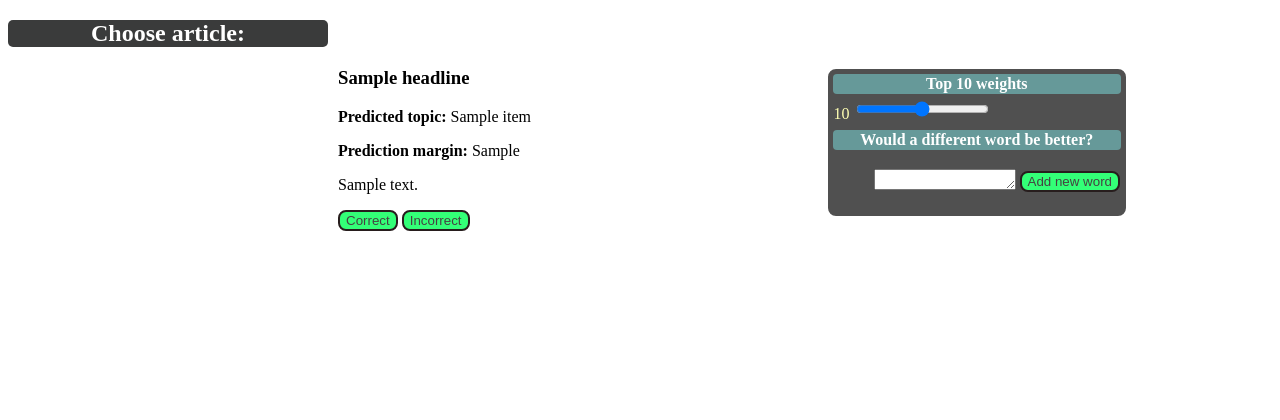
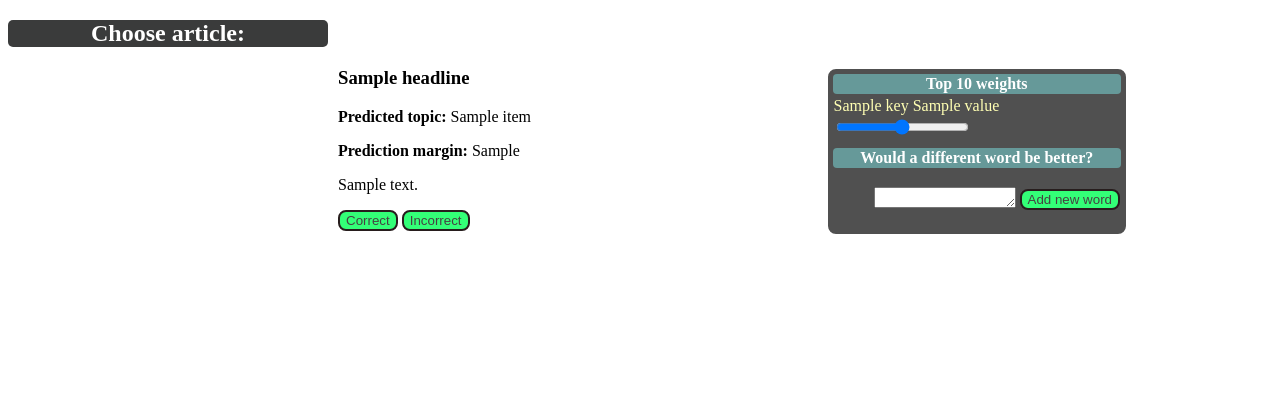
Before and after one commit to BernoulliSanders/Flask-Application-Reuters20, a Flask app: template templates/article-with-reweighting.html in a window 1280 px wide. Shown: the top 420 px of the page. Run offline with Flask 2, Linux system fonts and the light colour scheme; the template is opened without the code that fills it: values that come from a table or form of the project are taken from there, most other values are stand-ins (such as "Sample title", 1, 10 or a date in 2020); data that the repository does not hold is empty; parts of the project's set-up code (start-up, migrations or seed data) failed here and were passed over; some libraries are stand-ins or nearby versions.

Commit message:
Sliders showing top 10 weights but not working

```diff
--- a/app.py
+++ b/app.py
@@ -149,7 +149,8 @@ def track_instance_feedback(y):
 def look_up_weight(word):
     return list(ordered_weights_dict.keys()).index(word)
 
-# This takes the index location of the weight and updates it
+# This takes the index location of the weight and updates it.
+# So far this only updates the weight in the classifier coefficient. I will need to update it in the ordered weights dict too.
 def increase_weight(index):
     if clf.coef_[0][index] !=0:
         clf.coef_[0][index] = clf.coef_[0][index] * 10
@@ -158,6 +159,13 @@ def increase_weight(index):
 
 def decrease_weight(index):
     clf.coef_[0][index] = clf.coef_[0][index] / 10
+
+# This updates the ordered weights dict
+def increase_weight_in_weight_dict(word):
+    if ordered_weights_dict[word] !=0:
+        ordered_weights_dict[word] = ordered_weights_dict[word] * 10
+    else:
+        ordered_weights_dict[word] = 1
 
 
 ###### Functions for sliders ######
@@ -229,6 +237,7 @@ def manually_change_weights():
     # This pulls the contents from the feature_feedback form in article-with-reweighting
     feedback = request.form['feature_feedback']
     # look_up_weight finds the index location of the weight in the weight vector, increase_weight increases it
+    increase_weight_in_weight_dict(feedback)
     increase_weight(look_up_weight(feedback))
     return render_template('thank-you.html')
 
@@ -257,7 +266,8 @@ def display_article_manual_reweighting(articleid):
     cursor = c.execute('SELECT predicted_labels, Headline, Text, uncertainty_query(class_proba), indexID FROM RCV1_test_X WHERE indexID=?', (articleid,))
     items = [dict(predicted_labels=row[0], Headline=row[1], Text=row[2], class_proba=row[3], indexID=row[4]) for row in cursor.fetchall()]
     form = ReviewForm(request.form)
-    topten = sorted(ordered_weights_dict.items(), key=itemgetter(1), reverse = True)[0:10]
+    topten = dict(sorted(ordered_weights_dict.items(), key=itemgetter(1), reverse = True)[0:10])
+    #topten_dict = dict(topten_keys=topten.keys(), topten_values=topten.values())
     return render_template('article-with-reweighting.html', items=items, form=form, articleid=articleid, topten=topten)
 
 # Vertical menu used in an iframe on the article-with-reweighting app
--- a/templates/article-with-reweighting.html
+++ b/templates/article-with-reweighting.html
@@ -15,11 +15,16 @@
  Top 10 weights
 </th></tr>
 <form method=post action="/change-weights">
-{% for weight in topten %}
+{% for key, value in topten.items() %}
 <tr><td colspan="2">
-<label for="weight">{{ weight }}</label>
-<input type="range" id="weight_1" min="-10" value="0" max="10" step="0.1">
-<input type="hidden" value=" {{ weight }} " name="new_weight">
+<label for="weight">{{ key }} {{ value }}</label>
+<input type="range" id="weight_1" min="0" value="" max="1000" step="10" defaultValue="{{ value }}" oninput="rangeValueDisplay.value=range.value">
+<input type="hidden" value="{{ value }}" name="new_weight">
+<script>
+function myFunction() {
+    document.getElementById("weight_1").value = "75";
+}
+</script>
 </td></tr>{% endfor %}</form>
 <!--
 <tr><td colspan="2">
```
